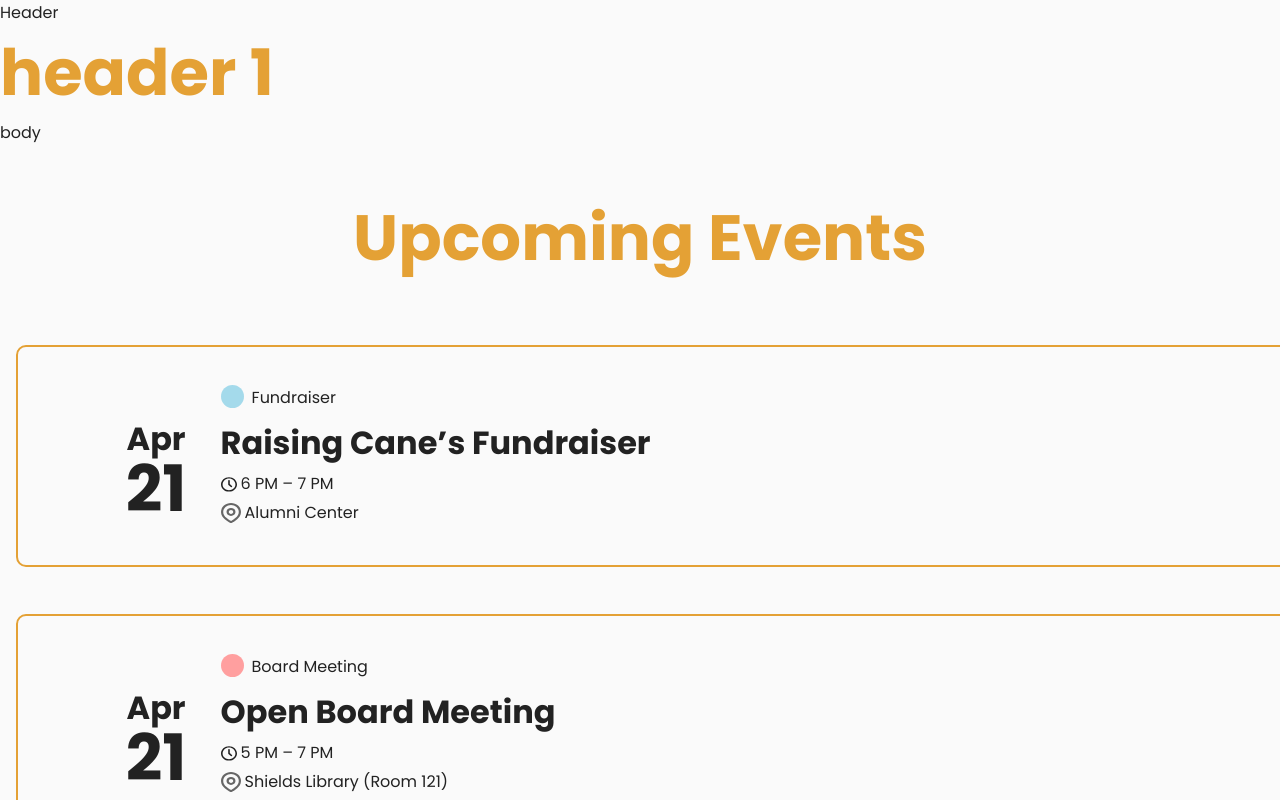
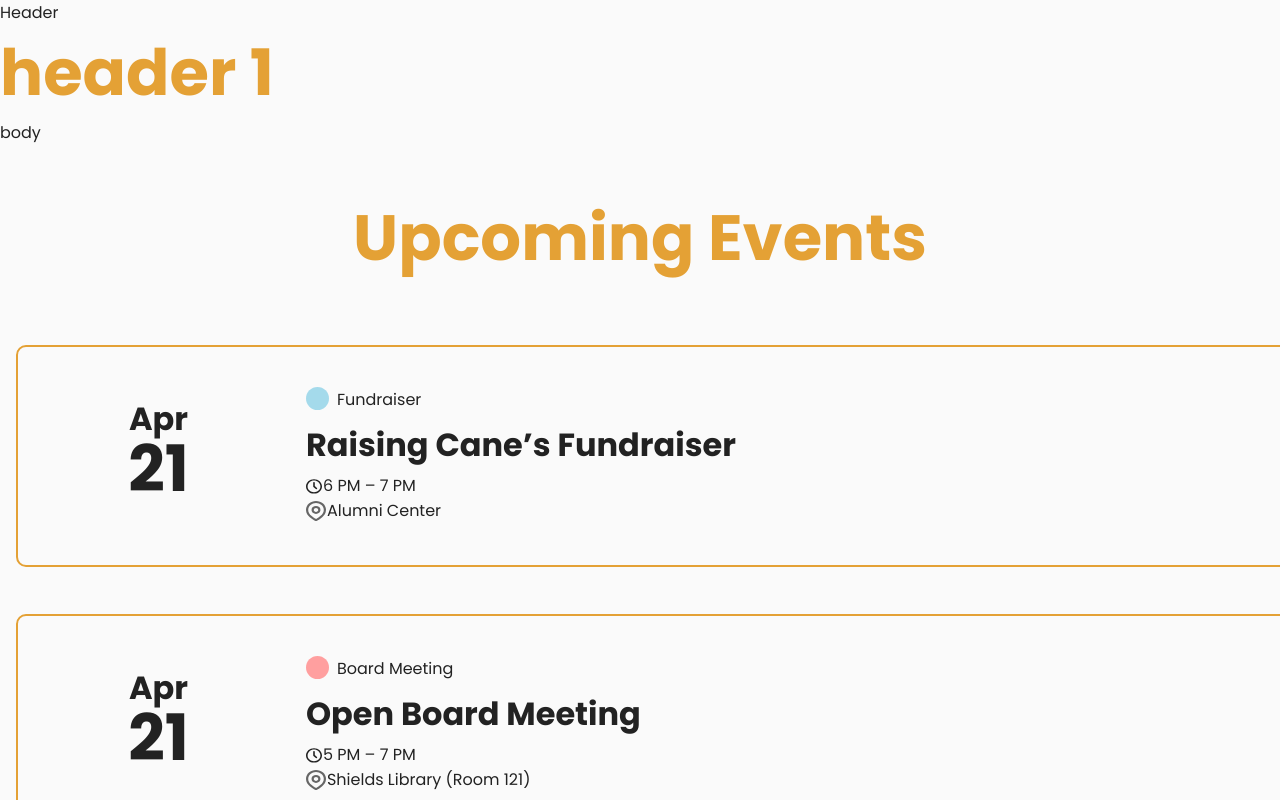
Before and after one commit to include-davis/aggie-fiction, a Next.js app: page / in a window 1280 px wide. Shown: the top 800 px of the page. Built offline with nearby package versions, Linux system fonts and the light colour scheme.

Commit message:
fixed spacing issue

```diff
--- a/app/_components/UpcomingEvents/UpcomingEvents.module.scss
+++ b/app/_components/UpcomingEvents/UpcomingEvents.module.scss
@@ -63,9 +63,12 @@
 // Handles the left side with the month and day
 .dateBlock {
   display: flex;
-  flex-direction: column;     // Stack month above day
+  flex-direction: column;
   align-items: center;
-  padding: 0;
+
+  margin-top: 3px;       // 3px from top padding
+  margin-left: 2.42px;   // 2.42px from left padding
+  margin-bottom: 42px;   // Ensures it aligns with bottom like in Figma
 
   .month {
     width: 65px;
@@ -73,7 +76,7 @@
     font-family: Poppins, sans-serif;
     font-size: 32px;
     font-weight: 600;
-    color: var(--black);      // #222
+    color: var(--black);
   }
 
   .day {
@@ -82,18 +85,18 @@
     font-family: Poppins, sans-serif;
     font-size: 64px;
     font-weight: 700;
-    color: var(--black);      // #222
+    color: var(--black);
   }
 }
+
 
 // === DETAILS COLUMN ===
 // Contains type, title, time/location, and description
 .details {
-  padding: 0 0 0 2rem;         // 2rem space from date column
+  flex: 1;
   text-align: left;
-  flex: 1;
+  margin-left: 115px; // Space between day ("21") and title
 
-  // "Fundraiser" row with circle and type text
   .typeRow {
     display: inline-flex;
     align-items: center;
@@ -115,26 +118,24 @@
     }
   }
 
-  // "Raising Cane's Fundraiser" title
   .title {
     font-family: Poppins, sans-serif;
     font-size: 32px;
     font-weight: 600;
     color: var(--black);
-    margin: 0.25rem 0;        // Spacing between title and type/meta
+    margin: 0.25rem 0;
   }
 
-  // Meta section: time and location
   .meta {
     display: flex;
     flex-direction: column;
     align-items: flex-start;
-    gap: 0.25rem;
+    gap: 0px; // spacing between time and location rows
 
     .metaItem {
       display: inline-flex;
       align-items: center;
-      gap: 0.25rem;
+      gap: 1px; // spacing between icon and text
 
       .icon {
         width: 1em;
@@ -146,17 +147,17 @@
         font-family: Poppins, sans-serif;
         font-size: 16px;
         font-weight: 400;
-        width: 329.248px;     // Fixed width from Figma
+        width: 329.248px;
         color: var(--black);
       }
     }
   }
 
-  // Description under the location
+
   .description {
     font-size: 14px;
     font-family: Poppins, sans-serif;
-    color: var(--grey-800);   // Slightly lighter grey
+    color: var(--grey-800);
   }
 }
 
```
